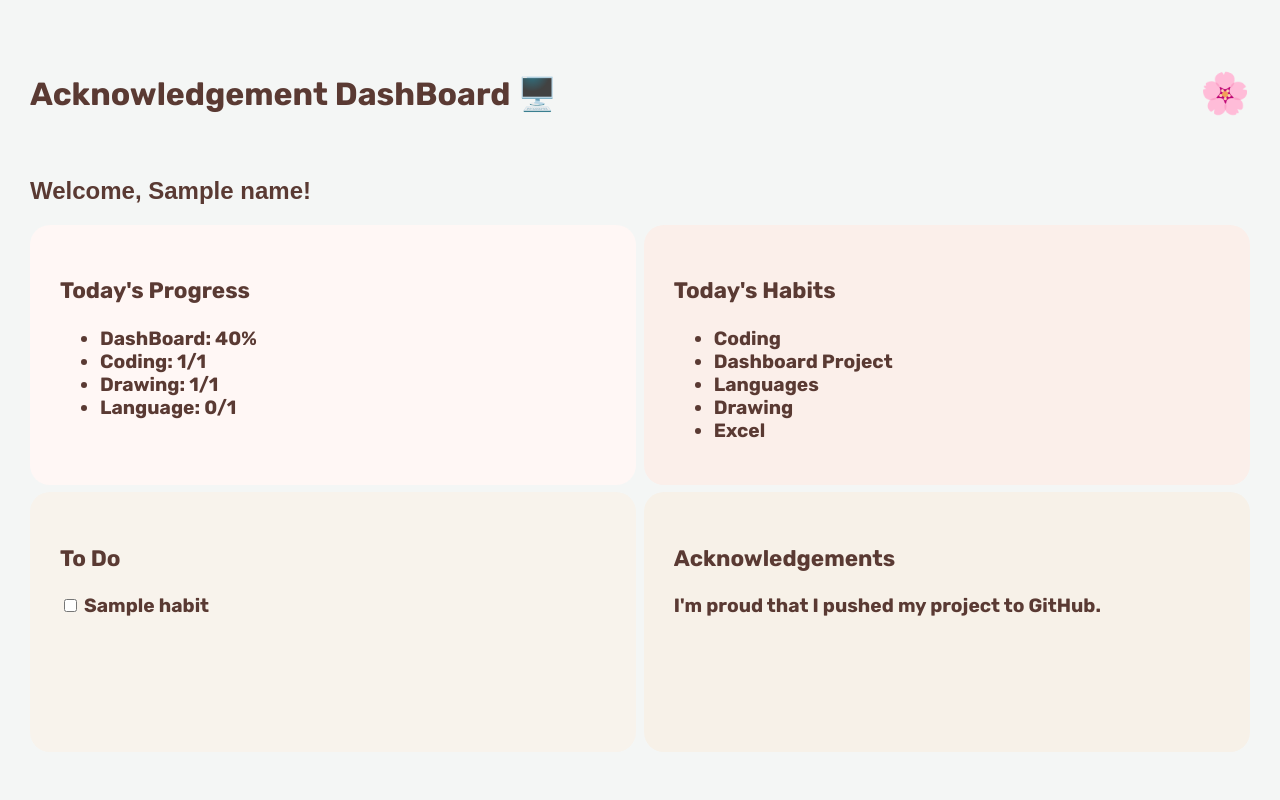
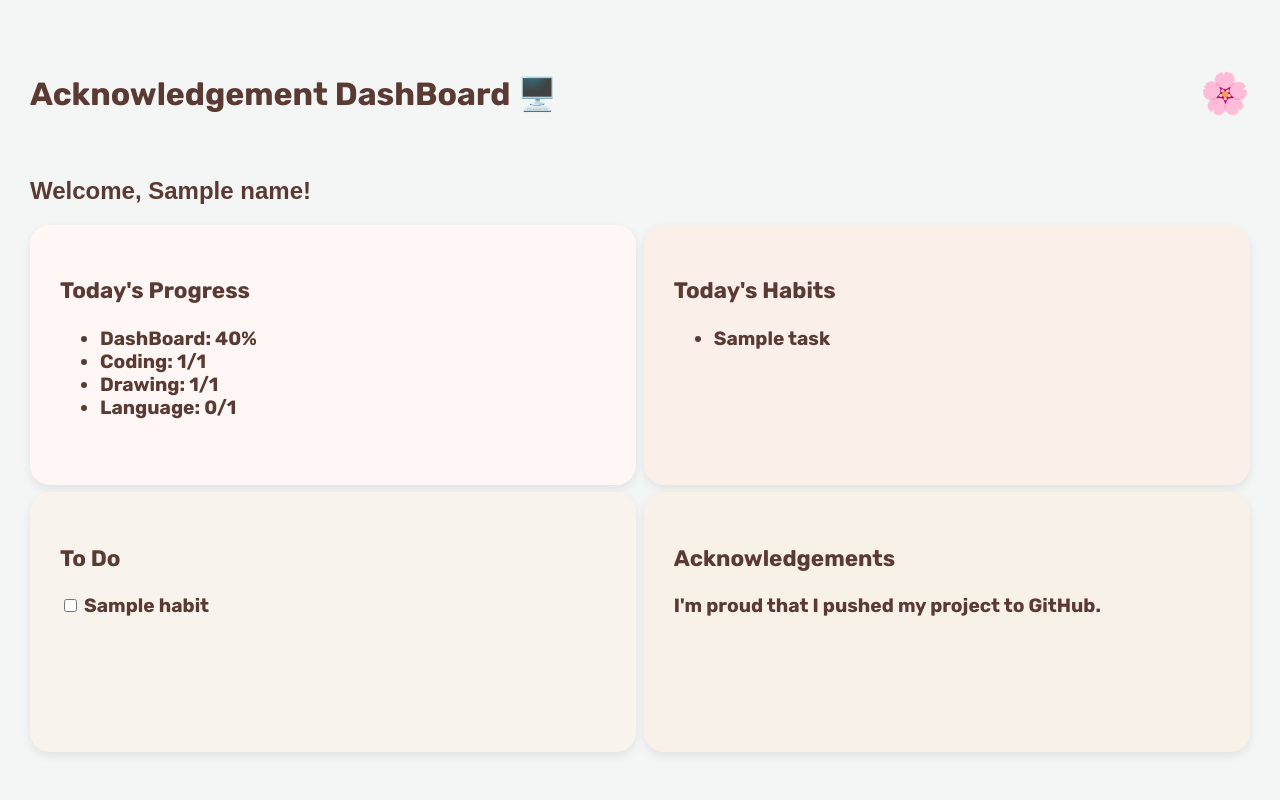
Before and after one commit to sivanimarepalli/Acknowledgement-Dashboard, a Flask app: template templates/index.html in a window 1280 px wide. Run offline with Flask 3, Linux system fonts and the light colour scheme; the template is opened without the code that fills it: most values are stand-ins (such as "Sample title", 1, 10 or a date in 2020); some web fonts are replaced.

Commit message:
Day 8 : Dynamic habits and hover animation

```diff
--- a/app.py
+++ b/app.py
@@ -4,7 +4,8 @@ app = Flask(__name__)
 def helloMessage():
     name="Sivani"
     habits=["Drawing Practice","Coding Practice","Languages","Dashboard Project","Reading Practice"]
-    return render_template('index.html',habits=habits,name=name)
+    habit_card_tsk=["Drawing","Languages","Dashboard","Coding","Excel"]
+    return render_template('index.html',habits=habits,name=name,habit_card_tsk=habit_card_tsk)
 
 if __name__=='__main__':
     app.run(debug=True)
--- a/static/style.css
+++ b/static/style.css
@@ -29,9 +29,11 @@ body{
     font-weight:bolder;
     font-size: larger;
     transition: 0.3s;
+    box-shadow: 0 4px 10px rgb(0,0,0,0.08);
 }
 .card:hover{
-    transform: translateY(-5px);
+    transform: translateY(-5px) scale(110%);
+
 }
 #progress{
     background-color:#FFF7F5;
--- a/templates/index.html
+++ b/templates/index.html
@@ -27,27 +27,14 @@
         <div class="card" id="habits">
         <h3>Today's Habits</h3>
         <ul>
-        <li>Coding</li>
-        <li>Dashboard Project</li>
-        <li>Languages</li>
-        <li>Drawing</li>
-        <li>Excel</li>
+        {%for task in habit_card_tsk%}
+        <li>{{task}}</li>
+        {%endfor%}
         </ul>
         </div>
         <div class="card" id="todo">
         <h3>To Do</h3>
         {%for habit in habits%}
-            <!-- <input type="checkbox" id="drawing_practice" name="Drawing Practice">
-            <label for="drawing_practice">Drawing Practice</label><br>
-            <input type="checkbox" id="coding_practice" name="Coding Practice">
-            <label for="coding_practice">Coding Practice</label><br>
-            <input type="checkbox" id="languages" name="Languages">
-            <label for="languages">Languages</label><br>
-            <input type="checkbox" id="dashboard-project" name="Dashboard Project">
-            <label for="dashboard-project">Dashboard Project</label><br>
-            <input type="checkbox" id="reading_practice" name="Reading Practice">
-            <label for="reading_practice">Reading practice</label><br> -->
-
             <input type="checkbox"
             id="box-{{ habit }}"
             name="{{ habit }}">
```
